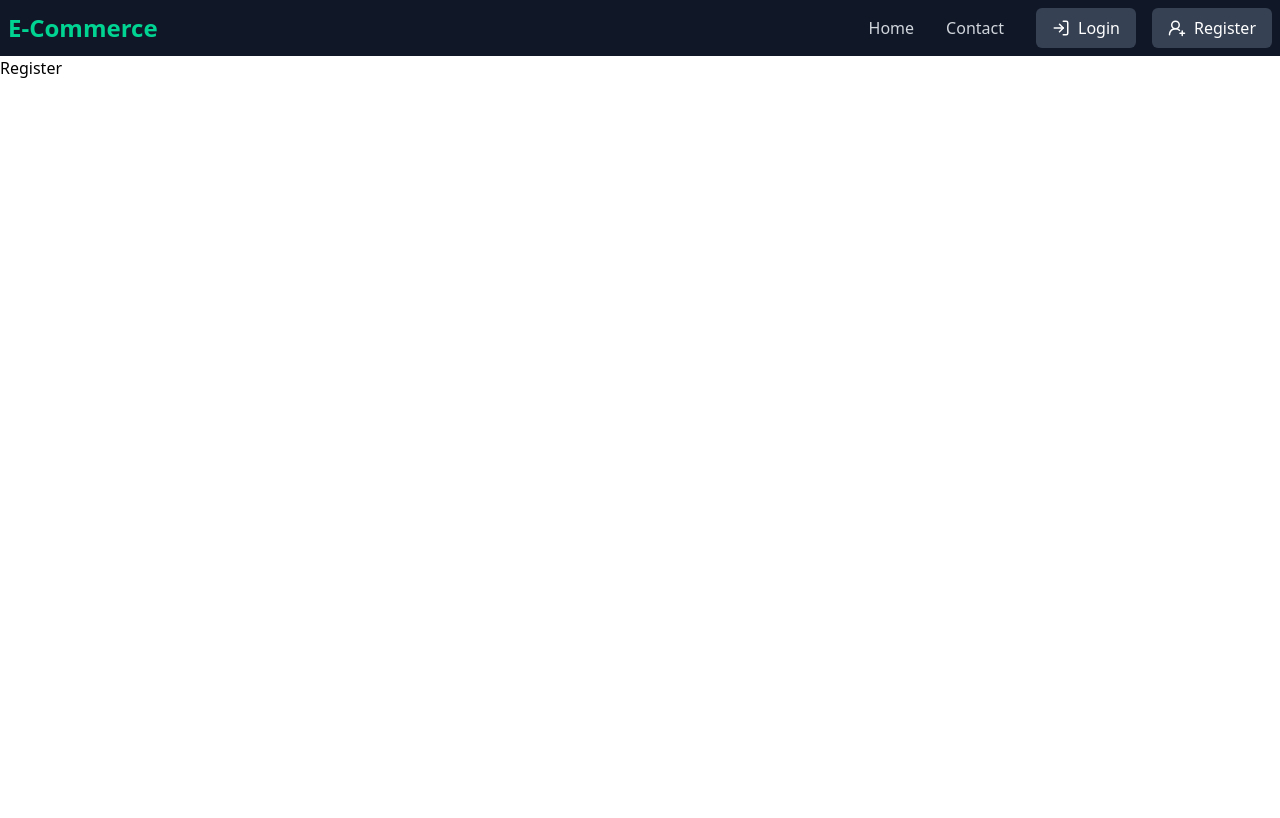
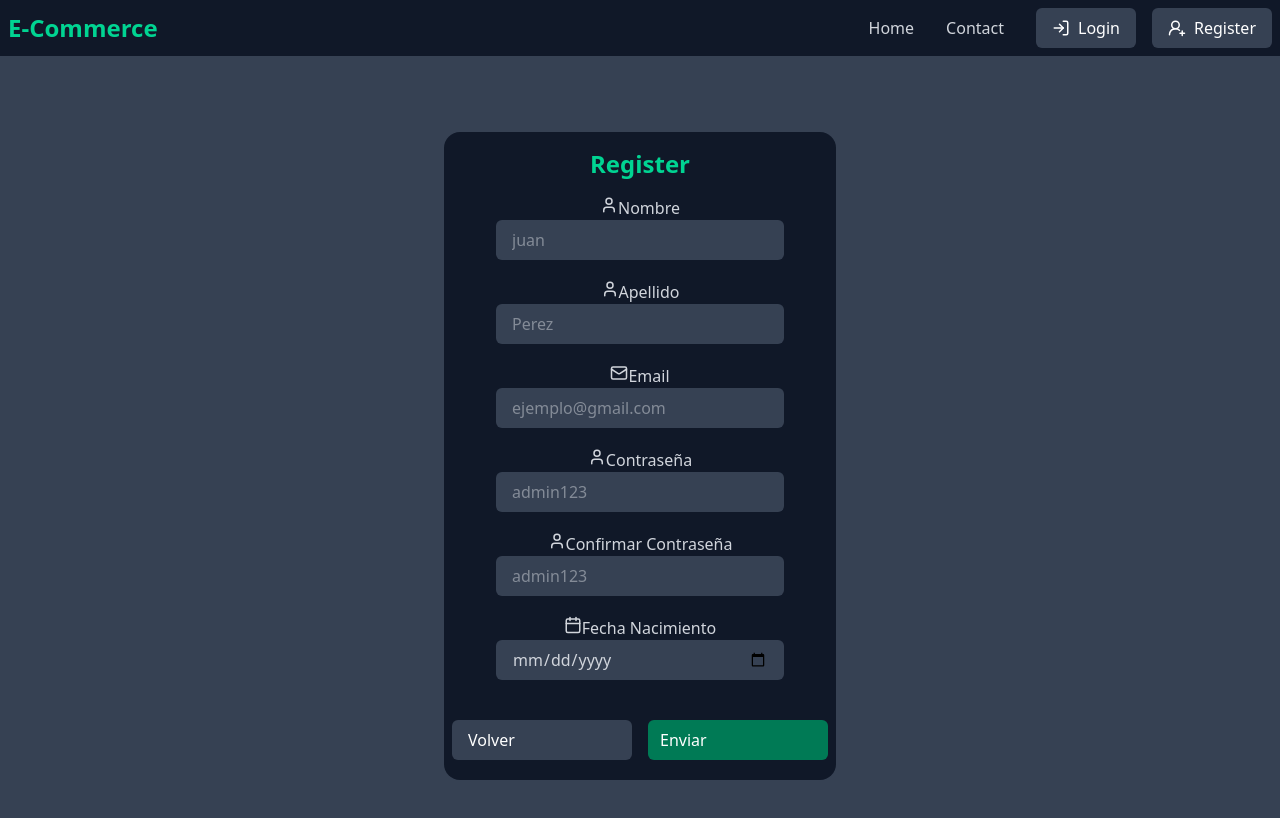
Before and after one commit to Salocin0/ecommerce-react, a React (Vite) app: page /register in a window 1280 px wide. Shown: the top 818 px of the page. Built offline with nearby package versions, Linux system fonts and the light colour scheme.

Commit message:
form register

```diff
--- /dev/null
+++ b/src/components/FormInput.jsx
@@ -0,0 +1,28 @@
+function FormInput({
+  labelText,
+  inputType,
+  placeholder,
+  value,
+  onChangeFn,
+  isRequired = true,
+  icon,
+}) {
+  return (
+    <div className="flex flex-col text-gray-300 justify-center items-center">
+      <div className="flex flex-row justify-start items-start">
+        {icon}
+        <label className="self-start">{labelText}</label>
+      </div>
+      <input
+        type={inputType}
+        placeholder={placeholder}
+        value={value}
+        onChange={onChangeFn}
+        required={isRequired}
+        className="w-2xs px-4 py-2 bg-gray-700 rounded-md"
+      />
+    </div>
+  );
+}
+
+export default FormInput;
--- a/src/pages/Register.jsx
+++ b/src/pages/Register.jsx
@@ -1,5 +1,119 @@
-function Register (){
-    return(<div>Register</div>)
+import { useState } from "react";
+import FormInput from "../components/formInput";
+import { useNavigate } from "react-router-dom";
+import { Lock, User, Mail, Calendar } from "lucide-react";
+
+function Register() {
+  const [formData, setFormData] = useState({
+    nombre: "",
+    apellido: "",
+    DNI: "",
+    email: "",
+    contrasenia: "",
+    confirmarContrasenia: "",
+    fechaNacimiento: "",
+  });
+
+  const navigate = useNavigate();
+
+  function navigateToHome() {
+    navigate("/");
+  }
+
+  function registerUser(e) {
+    e.preventDefault();
+    console.log(formData);
+    //fetch al back para guardar los datos
+  }
+
+  return (
+    <div className="flex flex-col justify-center bg-gray-700 min-h-screen items-center">
+      <div className="bg-gray-900 rounded-2xl max-w-2xl">
+        <div className="flex justify-center py-4">
+          <h1 className="text-2xl font-bold text-emerald-400">Register</h1>
+        </div>
+        <form
+          onSubmit={registerUser}
+          className="space-y-5 flex flex-col justify-center"
+        >
+          <FormInput
+            icon={<User size={18} />}
+            labelText={"Nombre"}
+            inputType={"text"}
+            placeholder={"juan"}
+            value={formData.nombre}
+            onChangeFn={(e) =>
+              setFormData({ ...formData, nombre: e.target.value })
+            }
+          />
+          <FormInput
+            icon={<User size={18} />}
+            labelText={"Apellido"}
+            inputType={"text"}
+            placeholder={"Perez"}
+            value={formData.apellido}
+            onChangeFn={(e) =>
+              setFormData({ ...formData, apellido: e.target.value })
+            }
+          />
+          <FormInput
+            icon={<Mail size={18} />}
+            labelText={"Email"}
+            inputType={"email"}
+            placeholder={"ejemplo@gmail.com"}
+            value={formData.email}
+            onChangeFn={(e) =>
+              setFormData({ ...formData, email: e.target.value })
+            }
+          />
+          <FormInput
+            icon={<User size={18} />}
+            labelText={"Contraseña"}
+            inputType={"password"}
+            placeholder={"admin123"}
+            value={formData.contrasenia}
+            onChangeFn={(e) =>
+              setFormData({ ...formData, contrasenia: e.target.value })
+            }
+          />
+          <FormInput
+            icon={<User size={18} />}
+            labelText={"Confirmar Contraseña"}
+            inputType={"password"}
+            placeholder={"admin123"}
+            value={formData.confirmarContrasenia}
+            onChangeFn={(e) =>
+              setFormData({ ...formData, confirmarContrasenia: e.target.value })
+            }
+          />
+          <FormInput
+            icon={<Calendar size={18} />}
+            labelText={"Fecha Nacimiento"}
+            inputType={"Date"}
+            placeholder={"10/01/2007"}
+            value={formData.fechaNacimiento}
+            onChangeFn={(e) =>
+              setFormData({ ...formData, fechaNacimiento: e.target.value })
+            }
+          />
+          <div className="flex flex-row justify-center py-5">
+            <button
+              onClick={() => navigateToHome()}
+              className="bg-gray-700 hover:bg-gray-600 text-white px-4 py-2 mx-2 rounded-md flex items-center w-45"
+            >
+              Volver
+            </button>
+            <button
+              type="submit"
+              className="bg-emerald-700 hover:bg-emerald-600 text-white px-3 py-2 mx-2 rounded-md flex items-center w-45"
+            >
+              Enviar
+            </button>
+          </div>
+        </form>
+      </div>
+    </div>
+  );
 }
 
-export default Register
+export default Register;
```
